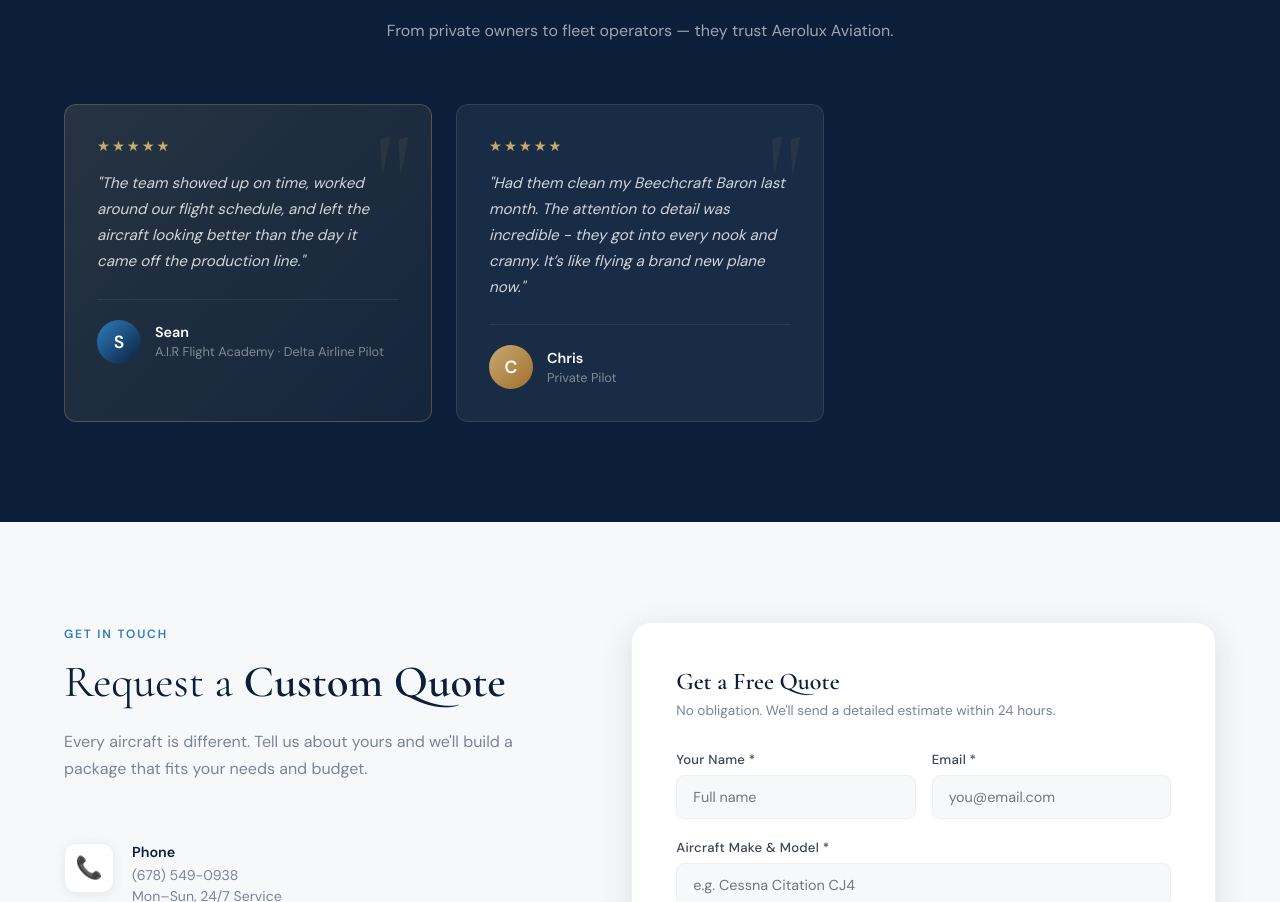
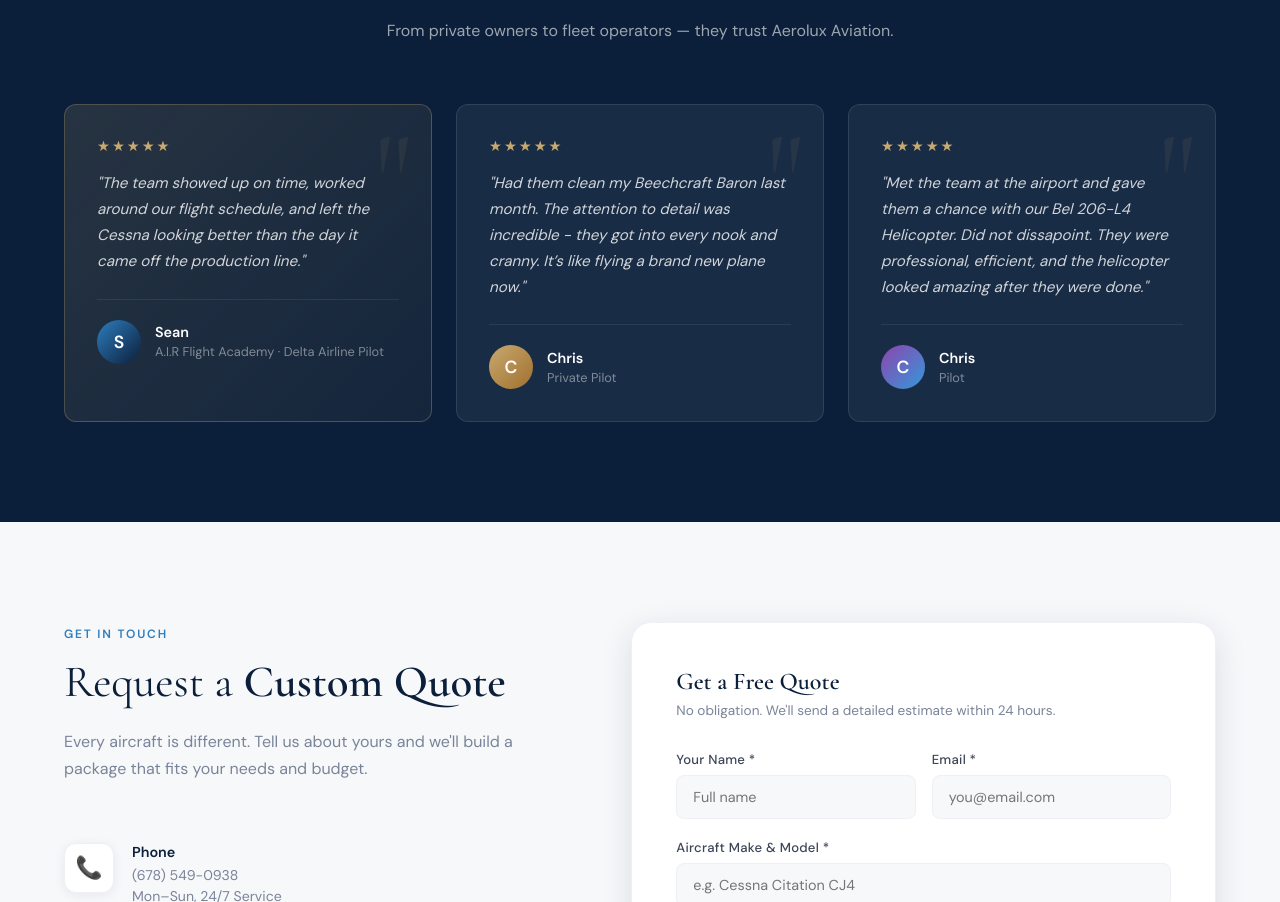
Before and after one commit to duhbaron/duhbaron.github.io, an Angular app: page / in a window 1280 px wide. Shown: the part 4182-5084 px from the top of the page. Built offline with nearby package versions, Linux system fonts and the light colour scheme; no server answers.

Commit message:
save latest cahnges

```diff
--- a/src/app/components/testimonials/testimonials.component.ts
+++ b/src/app/components/testimonials/testimonials.component.ts
@@ -25,7 +25,7 @@ export class TestimonialsComponent {
       initials: 'S',
       name: 'Sean',
       role: 'A.I.R Flight Academy · Delta Airline Pilot',
-      text: 'The team showed up on time, worked around our flight schedule, and left the aircraft looking better than the day it came off the production line.',
+      text: 'The team showed up on time, worked around our flight schedule, and left the Cessna looking better than the day it came off the production line.',
       avatarColor: 'linear-gradient(135deg, #2e7dbe, #0b1f3a)',
       featured: true
     },
@@ -36,6 +36,13 @@ export class TestimonialsComponent {
     text: 'Had them clean my Beechcraft Baron last month. The attention to detail was incredible - they got into every nook and cranny. It’s like flying a brand new plane now.',
     avatarColor: 'linear-gradient(135deg, #c8a96e, #a07030)'
   },
+    {
+      initials: 'C',
+      name: 'Chris',
+      role: 'Pilot',
+      text: 'Met the team at the airport and gave them a chance with our Bel 206-L4 Helicopter. Did not dissapoint. They were professional, efficient, and the helicopter looked amazing after they were done.',
+      avatarColor: 'linear-gradient(135deg, #8e44ad, #3498db)'
+    }
 
   ];
 }
```
